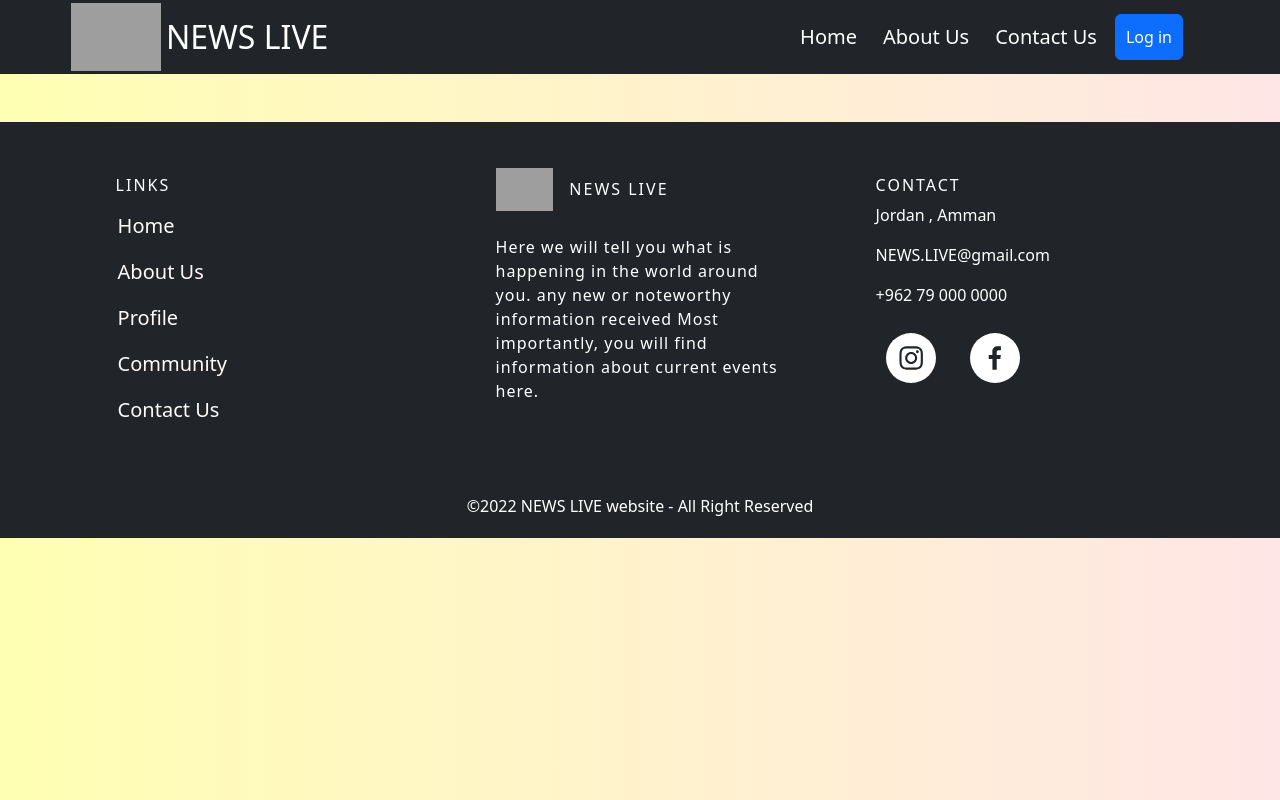
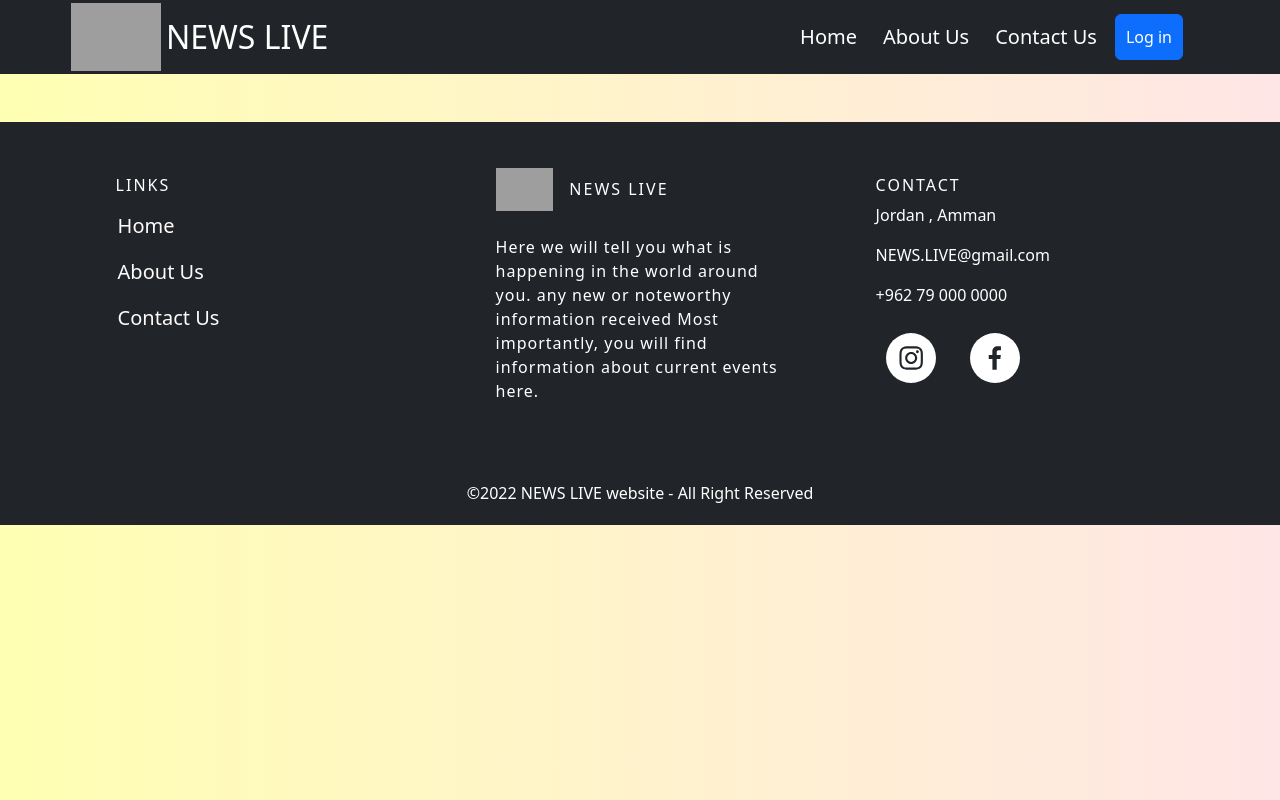
Before and after one commit to mohammadalfayoume/front-end, a React (Create React App) app: page /community in a window 1280 px wide. Built offline with nearby package versions, Linux system fonts and the light colour scheme; grey boxes are pictures that could not be loaded.

Commit message:
header,navbar,footer,Authenticated of footer

```diff
--- a/src/component/Footer.js
+++ b/src/component/Footer.js
@@ -9,9 +9,12 @@ import logo from "../assets/logo3.png";
 import React from "react";
 import { SocialIcon } from "react-social-icons";
 import "../style/footer.css";
+import { withAuth0 } from "@auth0/auth0-react";
 
 class Footer extends React.Component {
   render() {
+    const { isAuthenticated } = this.props.auth0;
+
     return (
       <MDBFooter bgColor="dark" className="footer--pin">
         <section className="">
@@ -31,16 +34,17 @@ class Footer extends React.Component {
                   About Us
                 </a>
 
+                {isAuthenticated &&
                 <a href="/profile" className="first-nav-link">
                   Profile
-                </a>
-
+                </a>}
+                {isAuthenticated &&
                 <a
                   href="/community"
                   className="first-nav-link"
                 >
                   Community
-                </a>
+                </a>}
 
                 <a href="/contact" className="first-nav-link">
                   Contact Us
@@ -122,4 +126,4 @@ class Footer extends React.Component {
   }
 }
 
-export default Footer;
+export default withAuth0 (Footer);
```
